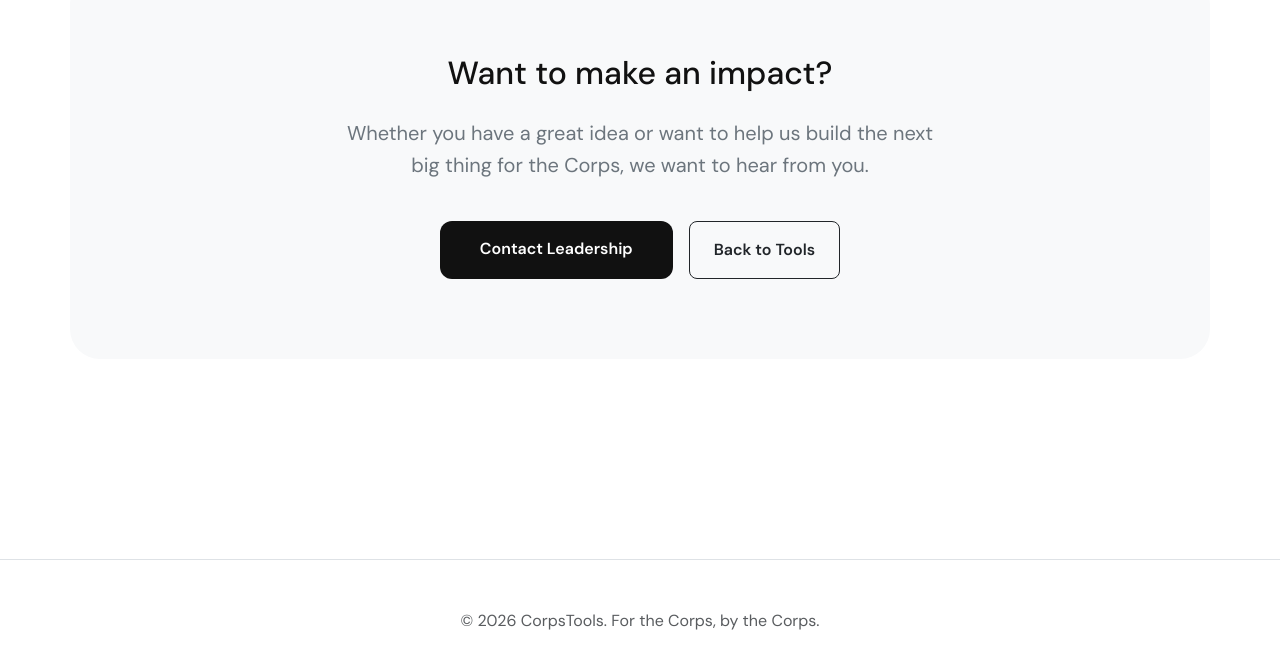
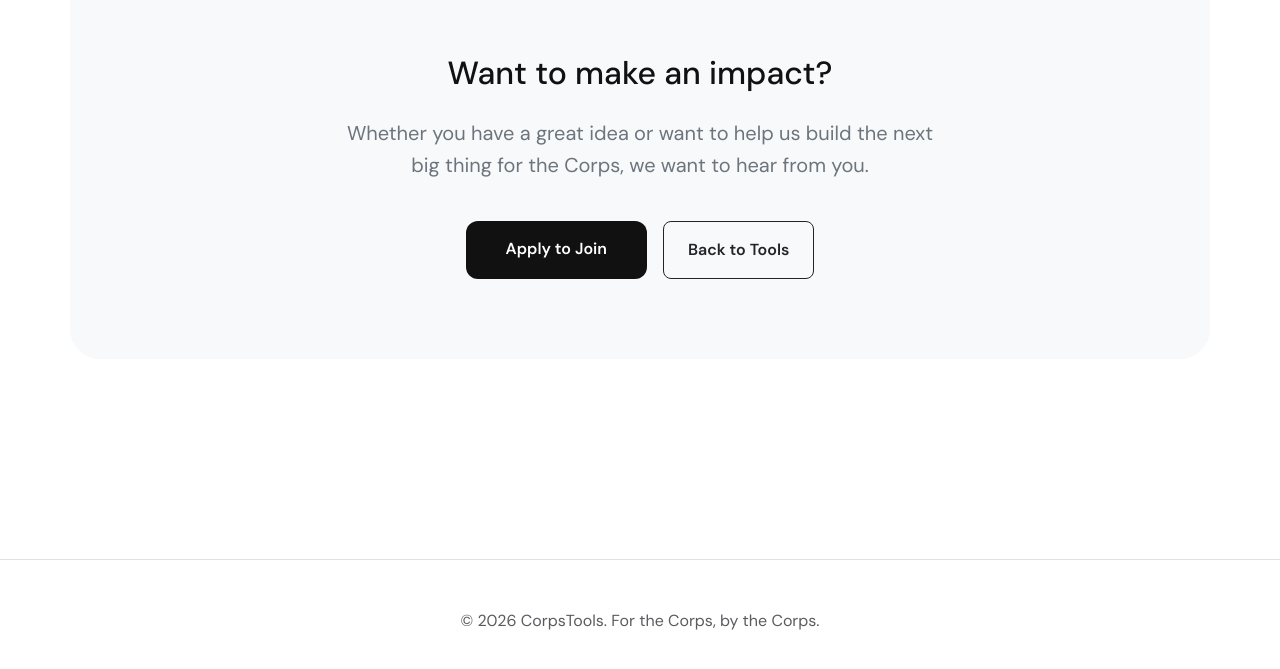
Before and after one commit to CorpsTools/home, a website built with Vite: page about.html in a window 1280 px wide. Shown: the part 3206-3875 px from the top of the page. Built offline with nearby package versions, Linux system fonts and the light colour scheme.

Commit message:
application

```diff
--- a/about.html
+++ b/about.html
@@ -200,7 +200,7 @@
             <h2 class="mb-4">Want to make an impact?</h2>
             <p class="hero-subtitle">Whether you have a great idea or want to help us build the next big thing for the Corps, we want to hear from you.</p>
             <div class="d-flex flex-wrap justify-content-center gap-3">
-                <a href="https://forms.gle/NHtXtAwkScCDdybB6" target="_blank" class="btn-primary-custom">Contact Leadership</a>
+                <a href="https://forms.gle/NHtXtAwkScCDdybB6" target="_blank" class="btn-primary-custom">Apply to Join</a>
                 <a href="/" class="btn btn-outline-dark px-4 py-3 rounded-3" style="font-weight: 600;">Back to Tools</a>
             </div>
         </div>
```
